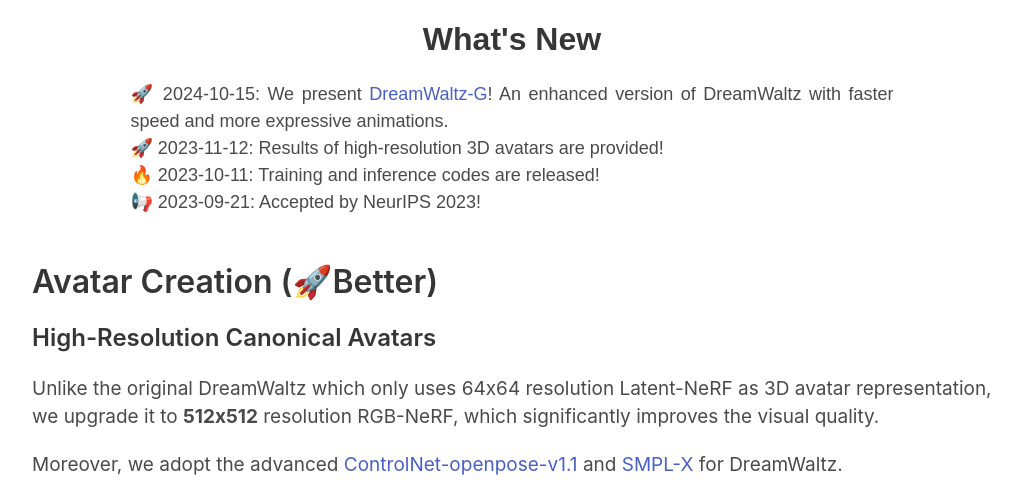
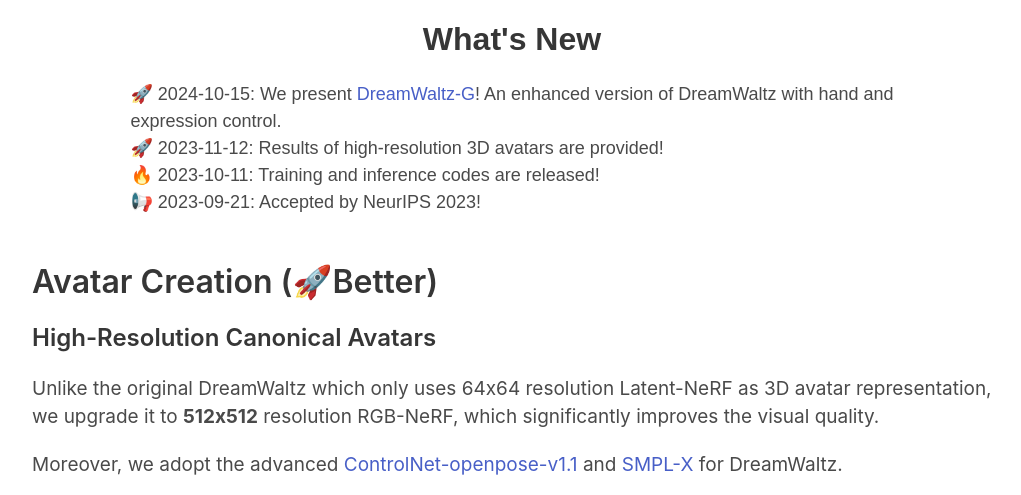
Before and after one commit to IDEA-Research/DreamWaltz, a plain HTML site: page index.html in a window 1280 px wide. Shown: the part 1069-1564 px from the top of the page, without its empty margins (128-1149 px from the left). Drawn offline with nearby package versions, Linux system fonts and the light colour scheme; some packages are replaced by stand-ins of ours; a script that the page names is missing; some icons are missing; a web font is replaced by a local one.

Commit message:
Update index.html

```diff
--- a/index.html
+++ b/index.html
@@ -176,7 +176,7 @@
       <div class="column is-four-fifths">
         <h2 class="title is-3">What's New</h2>
         <div class="content has-text-justified">
-          <span style="font-size: large;">🚀 2024-10-15: We present <a href="https://yukun-huang.github.io/DreamWaltz-G/">DreamWaltz-G</a>! An enhanced version of DreamWaltz with faster speed and more expressive animations.</span><br>
+          <span style="font-size: large;">🚀 2024-10-15: We present <a href="https://yukun-huang.github.io/DreamWaltz-G/">DreamWaltz-G</a>! An enhanced version of DreamWaltz with hand and expression control.</span><br>
           <span style="font-size: large;">🚀 2023-11-12: Results of high-resolution 3D avatars are provided!</span><br>
           <span style="font-size: large;">🔥 2023-10-11: Training and inference codes are released!</span><br>
           <span style="font-size: large;">📢 2023-09-21: Accepted by NeurIPS 2023!</span>
```
